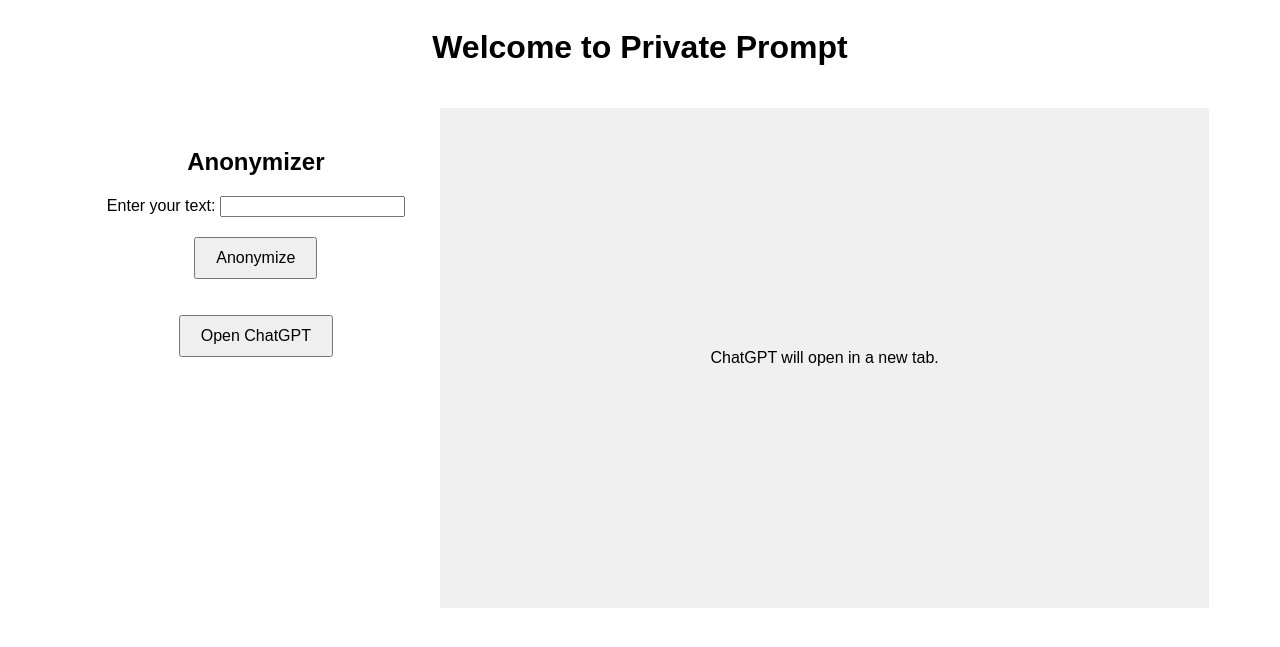
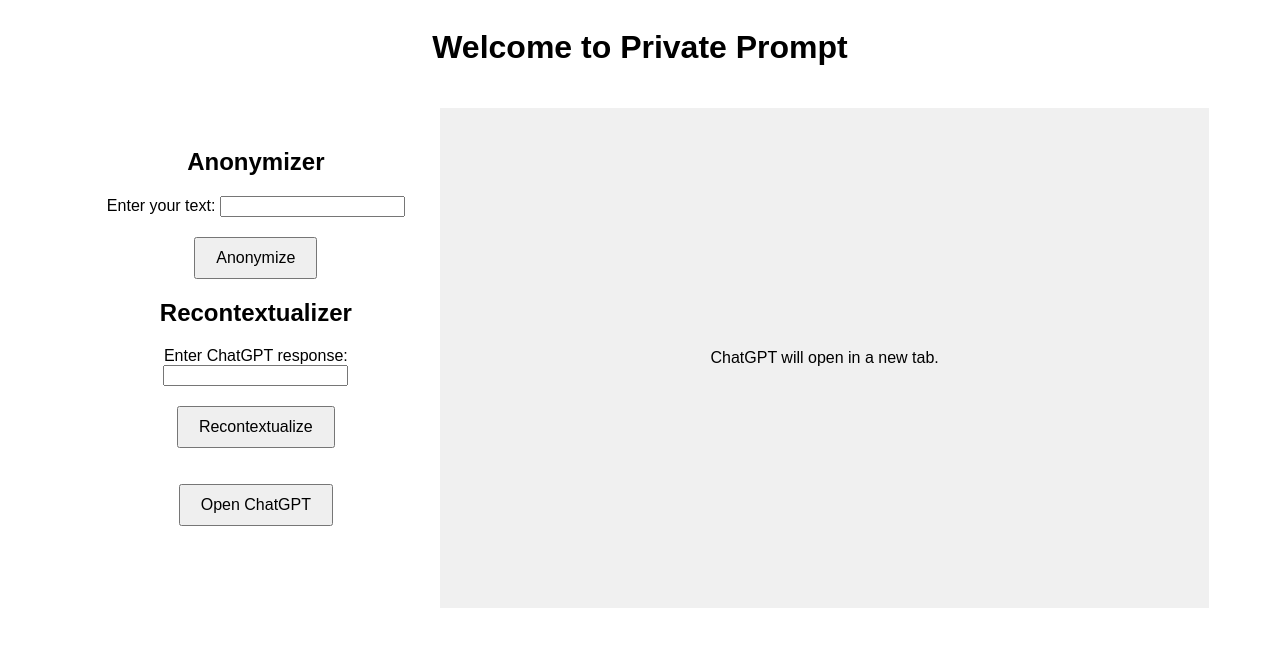
Before and after one commit to Chkouba/privateprompte-api, a Flask app: page / in a window 1280 px wide. Shown: the top 647 px of the page. Run offline with Flask 3, Linux system fonts and the light colour scheme.

Commit message:
Update index.html

```diff
--- a/templates/index.html
+++ b/templates/index.html
@@ -48,7 +48,15 @@
                 <input type="text" id="prompt" name="prompt">
                 <button type="submit">Anonymize</button>
             </form>
-            <p id="result"></p>
+            <p id="anonymizedResult"></p>
+
+            <h2>Recontextualizer</h2>
+            <form id="recontextForm">
+                <label for="response">Enter ChatGPT response:</label>
+                <input type="text" id="response" name="response">
+                <button type="submit">Recontextualize</button>
+            </form>
+            <p id="recontextualizedResult"></p>
 
             <!-- Bouton pour ouvrir ChatGPT -->
             <button onclick="window.open('https://chat.openai.com', '_blank')">
@@ -72,7 +80,23 @@
             })
             .then(response => response.json())
             .then(data => {
-                document.getElementById("result").innerText = "Anonymized Text: " + data.anonymized_text;
+                document.getElementById("anonymizedResult").innerText = "Anonymized Text: " + data.anonymized_text;
+            })
+            .catch(error => console.error("Error:", error));
+        });
+
+        document.getElementById("recontextForm").addEventListener("submit", function(event) {
+            event.preventDefault();
+            let responseText = document.getElementById("response").value;
+
+            fetch("/recontextualize", {
+                method: "POST",
+                headers: { "Content-Type": "application/json" },
+                body: JSON.stringify({ "response": responseText })
+            })
+            .then(response => response.json())
+            .then(data => {
+                document.getElementById("recontextualizedResult").innerText = "Recontextualized Text: " + data.recontextualized_text;
             })
             .catch(error => console.error("Error:", error));
         });
```
